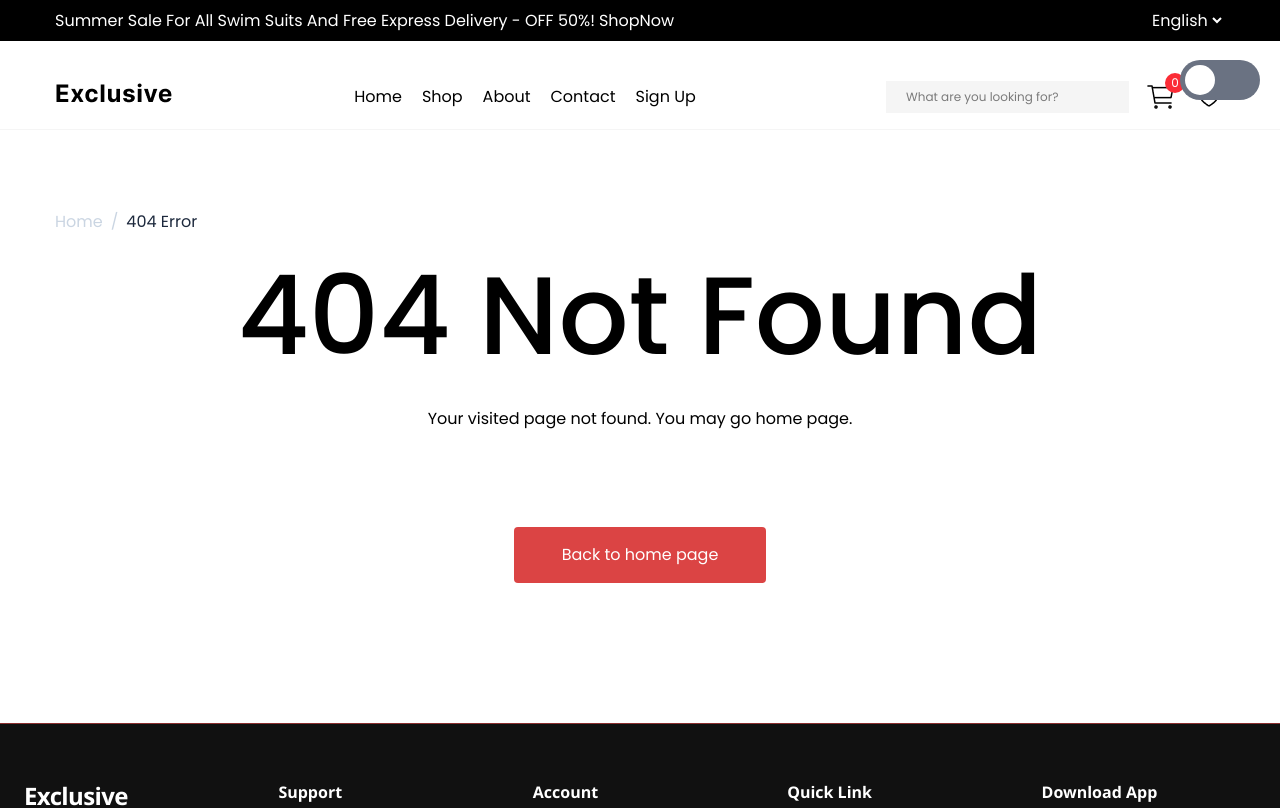
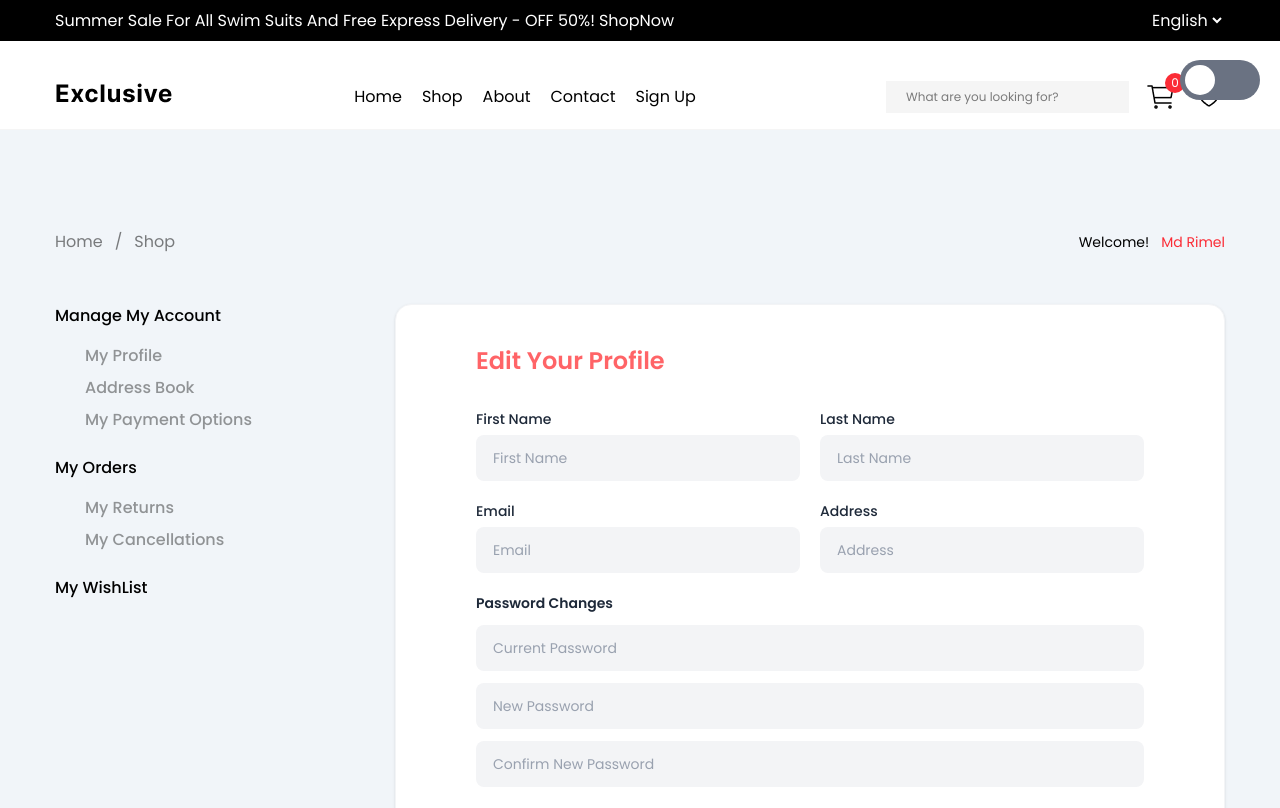
Before and after one commit to Alamin-Coding/ES-FDR-2503-E-Commerce, a React (Vite) app: page /account in a window 1280 px wide. Shown: the top 808 px of the page. Built offline with nearby package versions, Linux system fonts and the light colour scheme.

Commit message:
add Account.jsx

```diff
--- /dev/null
+++ b/src/components/account/Account.jsx
@@ -0,0 +1,75 @@
+import React from "react";
+import Section from "../Section";
+import Container from "../Container";
+import { Link } from "react-router";
+import EditProfile from "./EditProfile";
+
+const Account = () => {
+  const menuItem = [
+    {
+      text: "Manage My Account",
+      item: ["My Profile", "Address Book", "My Payment Options"],
+    },
+    {
+      text: "My Orders",
+      item: [" My Returns", "My Cancellations "],
+    },
+    {
+      text: "My WishList",
+      item: [],
+    },
+  ];
+  return (
+    <Section className="py-25">
+      <Container>
+        <div>
+          <div className="flex items-center justify-between gap-10">
+            <div className="flex items-center gap-3  pb-12.5 text-black/50">
+              <Link to="/">Home</Link>
+              <span>/</span>
+              <span>Shop</span>
+            </div>
+            <div className="flex items-center gap-3  pb-12.5 text-black/50">
+              <span className="text-black text-normal text-sm leading-[1.5] ">
+                Welcome!
+              </span>
+              <span className="text-red-500 text-normal text-sm leading-[1.5] ">
+                {" "}
+                Md Rimel
+              </span>
+            </div>
+          </div>
+          <div className="grid grid-cols-[280px_1fr] justify-between gap-15">
+            <div>
+              {menuItem.map((menu, index) => (
+                <div key={index}>
+                  <h3 className="text-[#000000] text-[16px] leading-normal font-medium pb-4">
+                    {menu.text}
+                  </h3>
+
+                  <ul className="flex flex-col items-start gap-2 pl-7.5 pb-6 ">
+                    {menu.item.map((i, subIndex) => (
+                      <li key={subIndex}>
+                        <a
+                          href=""
+                          className="text-[#000000]/40 text-[16px] leading-normal font-medium hover:text-secondary"
+                        >
+                          {i}
+                        </a>
+                      </li>
+                    ))}
+                  </ul>
+                </div>
+              ))}
+            </div>
+            <div>
+                <EditProfile />
+            </div>
+          </div>
+        </div>
+      </Container>
+    </Section>
+  );
+};
+
+export default Account;
--- /dev/null
+++ b/src/components/account/EditProfile.jsx
@@ -0,0 +1,111 @@
+import { useState } from "react";
+import Button from "../Button";
+
+export default function EditProfile() {
+
+  return (
+      <div className="bg-white rounded-2xl shadow-sm border border-gray-100 w-full max-w-[870px] py-10 px-20">
+
+        {/* Title */}
+        <h2 className="text-2xl font-semibold text-red-400 mb-8">
+          Edit Your Profile
+        </h2>
+
+        {/* Name & Contact Fields */}
+        <div className="grid grid-cols-1 sm:grid-cols-2 gap-5 mb-5">
+          {/* First Name */}
+          <div>
+            <label className="block text-sm font-medium text-gray-800 mb-1.5">
+              First Name
+            </label>
+            <input
+              type="text"
+              placeholder="First Name"
+              className="w-full px-4 py-3 rounded-lg bg-gray-100 border border-transparent text-gray-700 text-sm placeholder-gray-400 focus:outline-none focus:border-red-400 focus:ring-2 focus:ring-red-100 transition"
+            />
+          </div>
+
+          {/* Last Name */}
+          <div>
+            <label className="block text-sm font-medium text-gray-800 mb-1.5">
+              Last Name
+            </label>
+            <input
+              type="text"
+              placeholder="Last Name"
+              className="w-full px-4 py-3 rounded-lg bg-gray-100 border border-transparent text-gray-700 text-sm placeholder-gray-400 focus:outline-none focus:border-red-400 focus:ring-2 focus:ring-red-100 transition"
+            />
+          </div>
+
+          {/* Email */}
+          <div>
+            <label className="block text-sm font-medium text-gray-800 mb-1.5">
+              Email
+            </label>
+            <input
+              type="email"
+              placeholder="Email"
+              className="w-full px-4 py-3 rounded-lg bg-gray-100 border border-transparent text-gray-700 text-sm placeholder-gray-400 focus:outline-none focus:border-red-400 focus:ring-2 focus:ring-red-100 transition"
+            />
+          </div>
+
+          {/* Address */}
+          <div>
+            <label className="block text-sm font-medium text-gray-800 mb-1.5">
+              Address
+            </label>
+            <input
+              type="text"
+              placeholder="Address"
+              className="w-full px-4 py-3 rounded-lg bg-gray-100 border border-transparent text-gray-700 text-sm placeholder-gray-400 focus:outline-none focus:border-red-400 focus:ring-2 focus:ring-red-100 transition"
+            />
+          </div>
+        </div>
+
+        {/* Password Changes */}
+        <div className="mb-8">
+          <h3 className="text-sm font-semibold text-gray-800 mb-3">
+            Password Changes
+          </h3>
+
+          <div className="flex flex-col gap-3">
+            {/* Current Password */}
+            <input
+              type="password"
+              placeholder="Current Password"
+              className="w-full px-4 py-3 rounded-lg bg-gray-100 border border-transparent text-gray-700 text-sm placeholder-gray-400 focus:outline-none focus:border-red-400 focus:ring-2 focus:ring-red-100 transition"
+            />
+
+            {/* New Password */}
+            <input
+              type="password"
+              placeholder="New Password"
+              className="w-full px-4 py-3 rounded-lg bg-gray-100 border border-transparent text-gray-700 text-sm placeholder-gray-400 focus:outline-none focus:border-red-400 focus:ring-2 focus:ring-red-100 transition"
+            />
+
+            {/* Confirm New Password */}
+            <input
+              type="password"
+              placeholder="Confirm New Password"
+              className="w-full px-4 py-3 rounded-lg bg-gray-100 border border-transparent text-gray-700 text-sm placeholder-gray-400 focus:outline-none focus:border-red-400 focus:ring-2 focus:ring-red-100 transition"
+            />
+          </div>
+        </div>
+
+        {/* Action Buttons */}
+        <div className="flex items-center justify-end gap-4">
+          <button
+            className="px-6 py-2.5 rounded-lg text-gray-700 text-sm font-medium hover:bg-gray-100 transition"
+          >
+            Cancel
+          </button>
+          <Button
+            className="px-8 !py-2.5 rounded-lg hover:bg-red-500 transition"
+          >
+            Save Changes
+          </Button>
+        </div>
+
+      </div>
+  );
+}
```
Also changed, not shown: src/App.jsx (+9 -4 lines).
